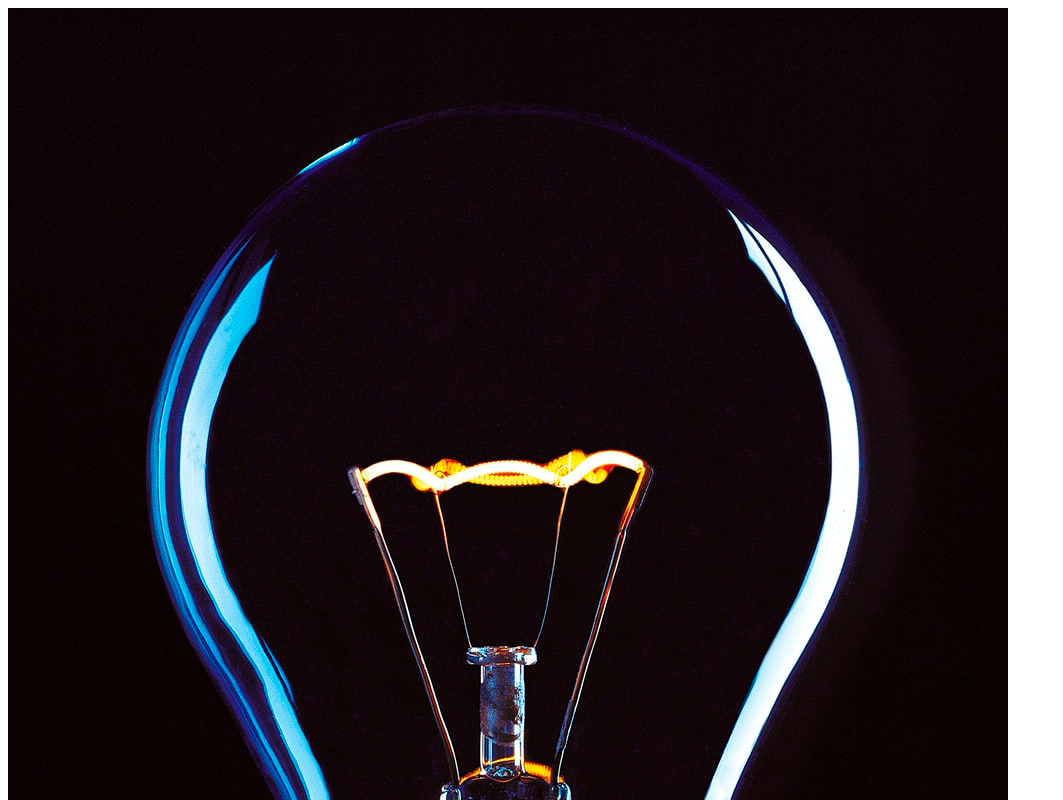
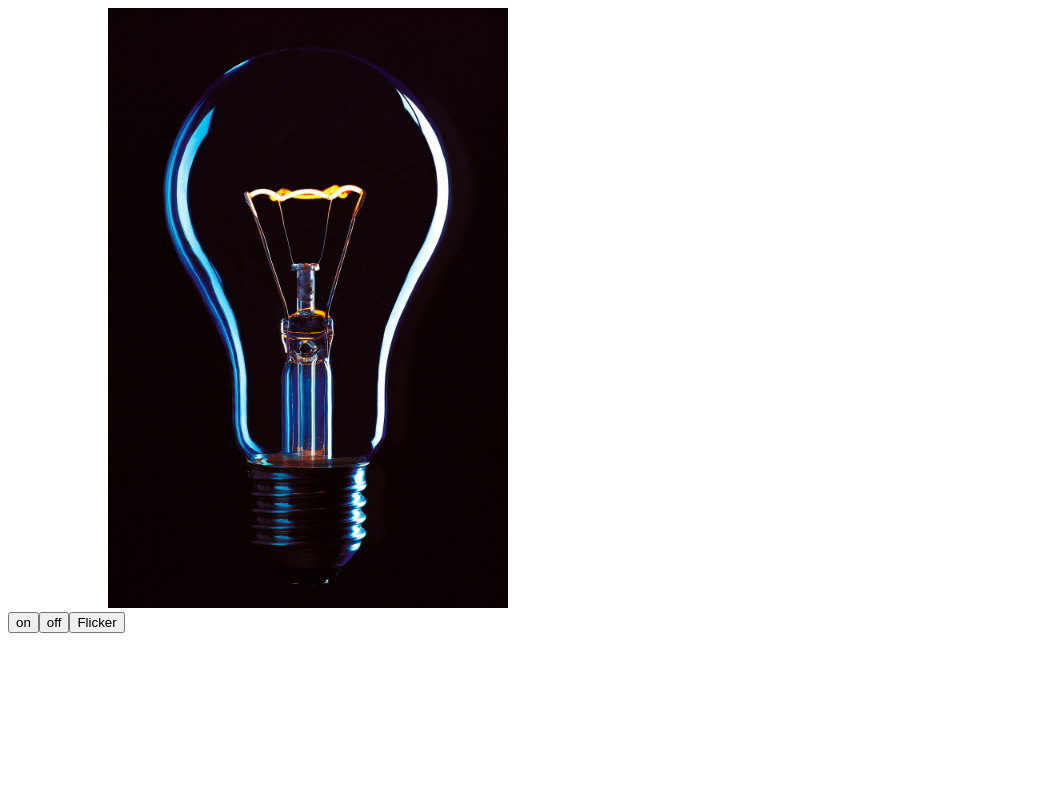
Before and after one commit to Muhtashim009/BulbApp-React.js, a React (Create React App) app: page / in a window 1280 px wide. Shown: the top 800 px of the page, without its empty margins (0-1063 px from the left). Built offline with nearby package versions, Linux system fonts and the light colour scheme.

Commit message:
image fix

```diff
--- a/src/App.css
+++ b/src/App.css
@@ -0,0 +1,6 @@
+
+.img{
+    width: 600px;
+    height: 600px;
+    object-fit: contain;
+}
```
